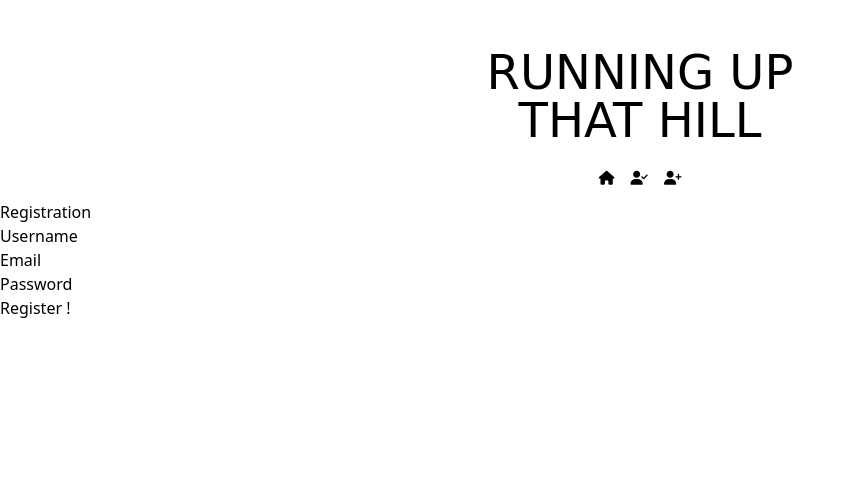
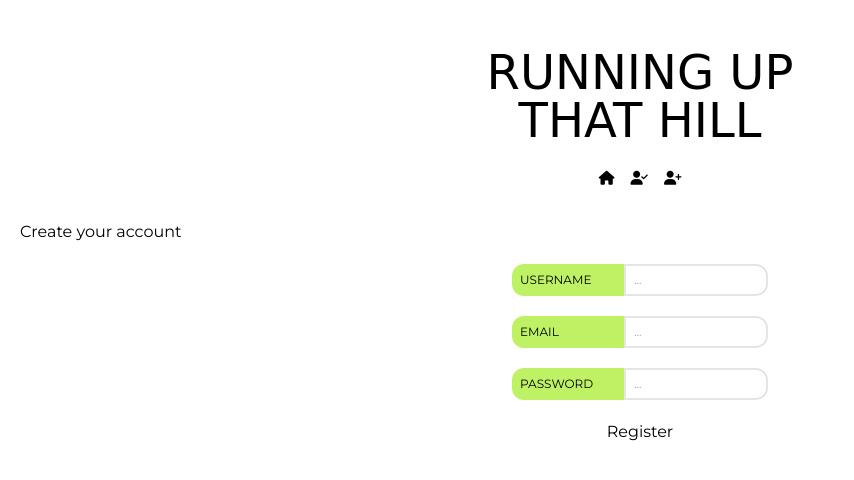
Before and after one commit to becodeorg/hamilton-7-hiking-project-lauranne-colin, a PHP site: template src/views/registration.view.php in a window 1280 px wide. Shown: the top 480 px of the page, without its empty margins (0-854 px from the left). Run offline with PHP 8.4, Linux system fonts and the light colour scheme; the template is opened without the code that fills it, so the values that code supplies are empty; some libraries are stand-ins or nearby versions; some web fonts are replaced.

Commit message:
styled the register page

```diff
--- a/src/models/Hike.php
+++ b/src/models/Hike.php
@@ -6,7 +6,7 @@ class Hike extends Database
     {
         try {
            return $this->query(
-                'SELECT hikeID, hikeName, hikeDescription FROM hikes LIMIT 25'
+                'SELECT hikeID, hikeName, hikeDescription, hikeDate, hikeUpdate, distance, duration, elevation_gain FROM hikes LIMIT 25'
             )->fetchAll();
 
         } catch (Exception $e) {
@@ -19,7 +19,7 @@ class Hike extends Database
     {
         try {
             return $this->query(
-                "SELECT hikeID, hikeName, hikeDescription FROM hikes WHERE hikeID = ?",
+                "SELECT hikeID, hikeName, hikeDescription, hikeDate, hikeUpdate, distance, duration, elevation_gain FROM hikes WHERE hikeID = ?",
                 [
                     $codeTwo
                 ]
--- a/src/views/registration.view.php
+++ b/src/views/registration.view.php
@@ -1,17 +1,49 @@
-<h2>Registration</h2>
+<script src="https://cdn.tailwindcss.com"></script>
+<style> @import url('https://fonts.googleapis.com/css2?family=Montserrat&display=swap'); </style>
+<style>
+    form, h2 {
+        font-family: 'Montserrat', sans-serif;
+    }
+    .label {
+        border-top-left-radius: 0.75rem;
+        border-bottom-left-radius: 0.75rem;
+    }
+    .input {
+        border-top-right-radius: 0.75rem;
+        border-bottom-right-radius: 0.75rem;
+    }
 
-<form action="registration" method="post">
-    <div>
-        <label for="username">Username</label>
-        <input type="text" name="username">
+</style>
+
+<h2 class="ml-5 my-5">Create your account</h2>
+
+<div class="flex justify-center">
+<form class="flex flex-col" action="registration" method="post">
+    <div class="input flex flex-row mb-5 w-fit">
+        <label for="username" class="w-28 label uppercase bg-lime-300 p-2 text-xs">Username</label>
+        <input type="text" name="username" placeholder="..." class="input border-stone-200 border-2 w-36 pl-2 text-xs">
     </div>
-    <div>
-        <label for="email">Email</label>
-        <input type="email" name="email">
+    <div class="input flex flex-row mb-5 w-fit">
+        <label for="email" class="w-28 label uppercase bg-lime-300 p-2 text-xs">Email</label>
+        <input type="email" name="email" placeholder="..." class="input border-stone-200 border-2 w-36 pl-2 text-xs">
     </div>
-    <div>
-        <label for="password">Password</label>
-        <input type="password" name="password">
+    <div class="input flex flex-row mb-5 w-fit">
+        <label for="password" class="w-28 label uppercase bg-lime-300 p-2 text-xs">Password</label>
+        <input type="password" name="password" placeholder="..." class="input border-stone-200 border-2 w-36 pl-2 text-xs">
     </div>
-    <button type="submit">Register !</button>
+    <div class="flex justify-center">
+        <button type="submit">Register</button>
+    </div>
 </form>
+</div>
+
+
+<ul class="flex flex-col">
+    <?php foreach ($hikes as $hike) : ?>
+        <li class="my-5 flex justify-start ml-5">
+            <a href="/hike?codeTwo=<?= $hike['hikeID']; ?>">
+                <span class="uppercase bg-lime-300 p-2 text-xs rounded-xl"><?= $hike['hikeName'] ?></span>
+            </a>
+        </li>
+    <?php endforeach; ?>
+</ul>
```
Also changed, not shown: src/views/hike.view.php (+35 -1 lines).
